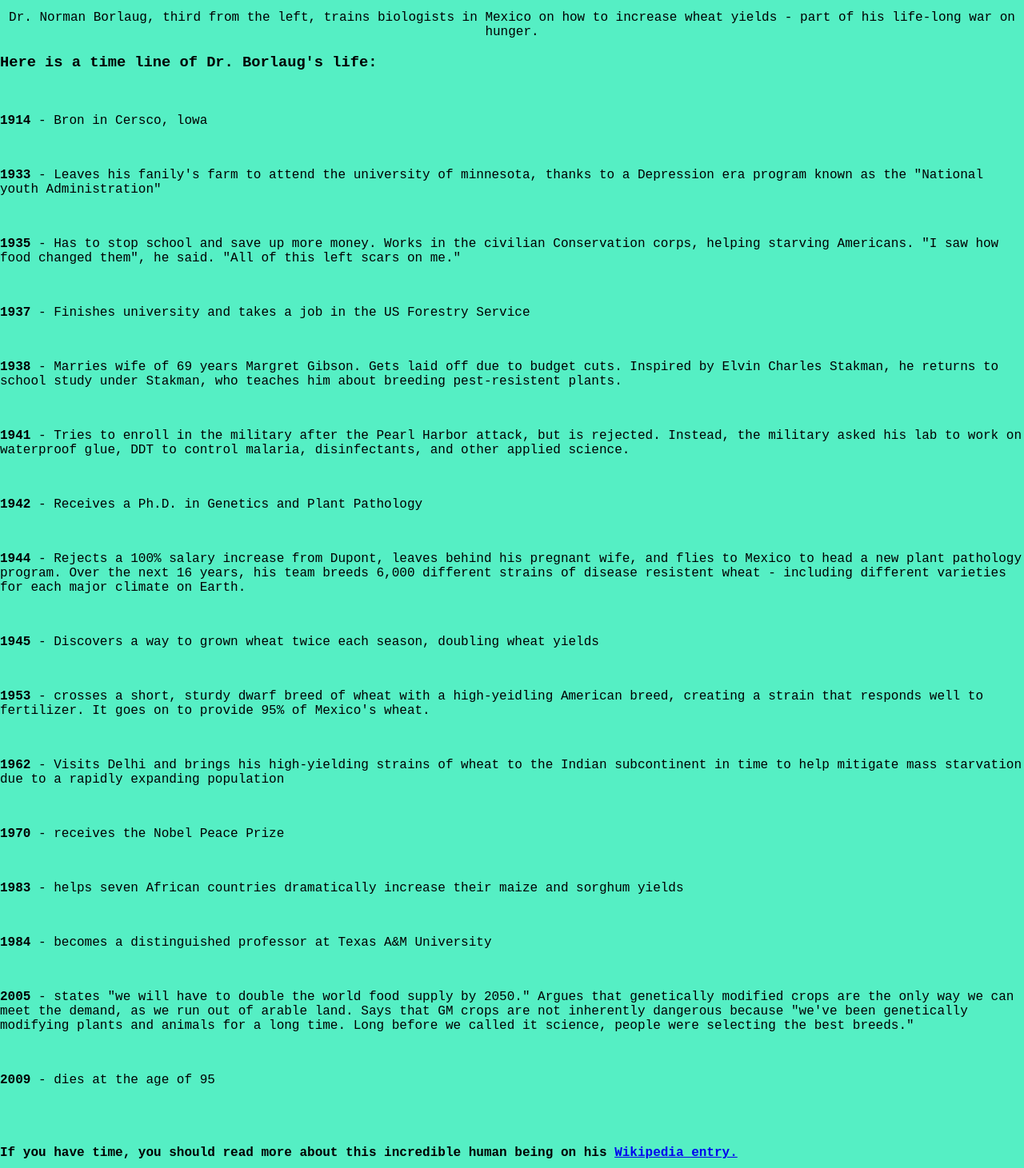
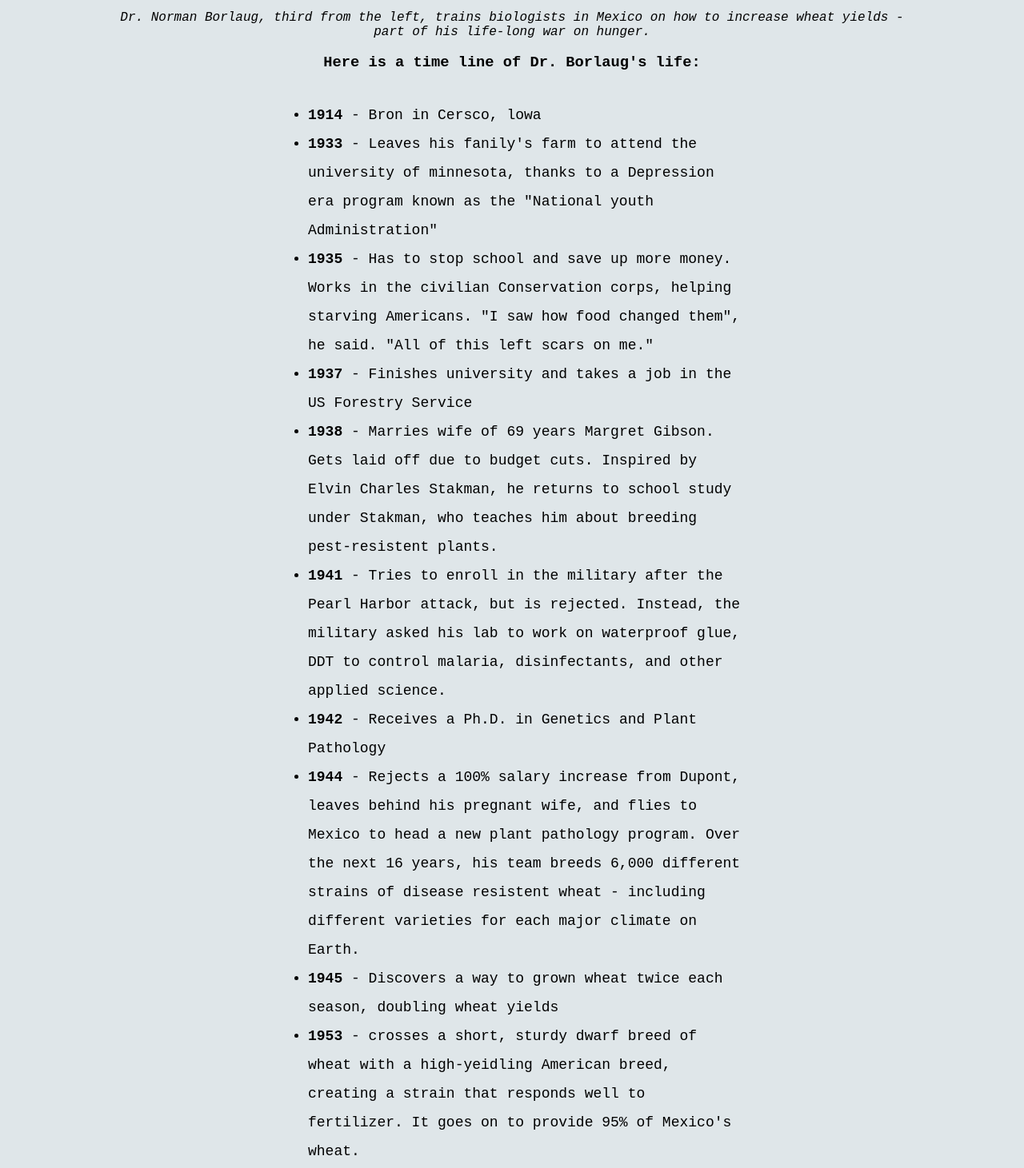
Before and after one commit to Saikamesh/Tribute_page, a plain HTML site: page index.html in a window 1280 px wide. Shown: the part 401-1862 px from the top of the page at 80% size. Drawn offline with Linux system fonts and the light colour scheme.

Commit message:
minor CSS tweaks

```diff
--- a/index.html
+++ b/index.html
@@ -11,10 +11,23 @@
     body{
       @import url('https://fonts.googleapis.com/css?family=Roboto+Mono&display=swap');
       font-family: 'Roboto Mono', monospace;
-      background-color: #55efc4;
-      text-align: left;
+      background-color: #dfe6e9;
+      text-align: center;
       margin:10px auto;
     }
+    p{
+      max-width:1000px;
+    }
+    ul {
+    max-width: 550px;
+    margin-left: auto;
+    margin-top: 0px;
+    margin-bottom: 0px;
+    margin-right: auto;
+    text-align: left;
+    line-height:2;
+    font-size: 18px;
+}
     </style>
     <body>
     <div id="main">
@@ -23,47 +36,46 @@
     <h3 id="title">The man who saved a billion lives</h3>
     <div id="img-div" >
     <img class="responsive" id="image" src="https://c2.staticflickr.com/4/3689/10613180113_fdf7bcd316_b.jpg" alt="Picture of Dr. Norman with a group"><br>
-    <p id="img-caption">Dr. Norman Borlaug, third from the left, trains biologists in Mexico on how to increase wheat yields - part of his life-long war on hunger.</p>
+    <i><p id="img-caption">Dr. Norman Borlaug, third from the left, trains biologists in Mexico on how to increase wheat yields - part of his life-long war on hunger.</p></i>
     </div>
 </center>
     <h3>Here is a time line of Dr. Borlaug's life:</h3>
     <br>
-    <div id="tribute-info">
-        <p><b>1914</b> - Bron in Cersco, lowa</p>       <br>
-        <p><b>1933</b> - Leaves his fanily's farm to attend the university of minnesota, thanks to
-            a Depression era program known as the "National youth Administration"</p>       <br>
-        <p><b>1935</b> - Has to stop school and save up more money. Works in the
+    <section>
+    <ul id="tribute-info">
+        <li><b>1914</b> - Bron in Cersco, lowa</li>
+        <li><b>1933</b> - Leaves his fanily's farm to attend the university of minnesota, thanks to
+            a Depression era program known as the "National youth Administration"</li>
+        <li><b>1935</b> - Has to stop school and save up more money. Works in the
             civilian Conservation corps, helping starving Americans. "I saw how food changed them", he said.
-             "All of this left scars on me."</p><br>
-        <p><b>1937</b> - Finishes university and takes a job in the US Forestry Service</p>        <br>
-        <p><b>1938</b> - Marries wife of 69 years Margret Gibson. Gets laid off due to budget cuts.
+             "All of this left scars on me."</li>
+        <li><b>1937</b> - Finishes university and takes a job in the US Forestry Service</li>
+        <li><b>1938</b> - Marries wife of 69 years Margret Gibson. Gets laid off due to budget cuts.
             Inspired by Elvin Charles Stakman, he returns to school study under Stakman, who teaches him about
-            breeding pest-resistent plants.</p><br>
-            <p><b>1941</b> - Tries to enroll in the military after the Pearl Harbor attack, but is rejected.
+            breeding pest-resistent plants.</li>
+            <li><b>1941</b> - Tries to enroll in the military after the Pearl Harbor attack, but is rejected.
                 Instead, the military asked his lab to work on waterproof glue, DDT to control malaria, disinfectants, and
-                 other applied science.</p><br>
-                 <p><b>1942</b> - Receives a Ph.D. in Genetics and Plant Pathology</p><br>
-                 <p><b>1944</b> - Rejects a 100% salary increase from Dupont, leaves behind his pregnant wife,
+                 other applied science.</li>
+                 <li><b>1942</b> - Receives a Ph.D. in Genetics and Plant Pathology</li>
+                 <li><b>1944</b> - Rejects a 100% salary increase from Dupont, leaves behind his pregnant wife,
                     and flies to Mexico to head a new plant pathology program. Over the next 16 years, his team breeds 6,000
-                    different strains of disease resistent wheat - including different varieties for each major climate on Earth.</p><br>
-                 <p><b>1945</b> - Discovers a way to grown wheat twice each season, doubling wheat yields</p><br>
-                 <p><b>1953</b> - crosses a short, sturdy dwarf breed of wheat with a high-yeidling American breed,
-                    creating a strain that responds well to fertilizer. It goes on to provide 95% of Mexico's wheat.</p><br>
-                 <p><b>1962</b> - Visits Delhi and brings his high-yielding strains of wheat to the Indian subcontinent
-                     in time to help mitigate mass starvation due to a rapidly expanding population</p><br>
-                 <p><b>1970</b> - receives the Nobel Peace Prize</p><br>
-                 <p><b>1983</b> - helps seven African countries dramatically increase their maize and sorghum yields</p><br>
-                 <p><b>1984</b> - becomes a distinguished professor at Texas A&M University</p><br>
-                 <p><b>2005</b> - states "we will have to double the world food supply by 2050." Argues that genetically
+                    different strains of disease resistent wheat - including different varieties for each major climate on Earth.</li>
+                 <li><b>1945</b> - Discovers a way to grown wheat twice each season, doubling wheat yields</li>
+                 <li><b>1953</b> - crosses a short, sturdy dwarf breed of wheat with a high-yeidling American breed,
+                    creating a strain that responds well to fertilizer. It goes on to provide 95% of Mexico's wheat.</li>
+                 <li><b>1962</b> - Visits Delhi and brings his high-yielding strains of wheat to the Indian subcontinent
+                     in time to help mitigate mass starvation due to a rapidly expanding population</li>
+                 <li><b>1970</b> - receives the Nobel Peace Prize</li>
+                 <li><b>1983</b> - helps seven African countries dramatically increase their maize and sorghum yields</li>
+                 <li><b>1984</b> - becomes a distinguished professor at Texas A&M University</li>
+                 <li><b>2005</b> - states "we will have to double the world food supply by 2050." Argues that genetically
                      modified crops are the only way we can meet the demand, as we run out of arable land. Says that GM crops
                      are not inherently dangerous because "we've been genetically modifying plants and animals for a long time.
-                      Long before we called it science, people were selecting the best breeds."</p><br>
-                 <p><b>2009</b> - dies at the age of 95</p><br><br>
-    <h4 id="tribute-link">If you have time, you should read more about this incredible human being on his <a href="https://en.wikipedia.org/wiki/Norman_Borlaug"
-                    target="_blank">Wikipedia entry.</a></h4>
-
-
-                </div>
+                      Long before we called it science, people were selecting the best breeds."</li>
+                 <li><b>2009</b> - dies at the age of 95</li>
+                </ul></section>
+                <h4 id="tribute-link">If you have time, you should read more about this incredible human being on his <a href="https://en.wikipedia.org/wiki/Norman_Borlaug"
+                                target="_blank">Wikipedia entry.</a></h4>
     </div>
     </body>
 </html>
```
